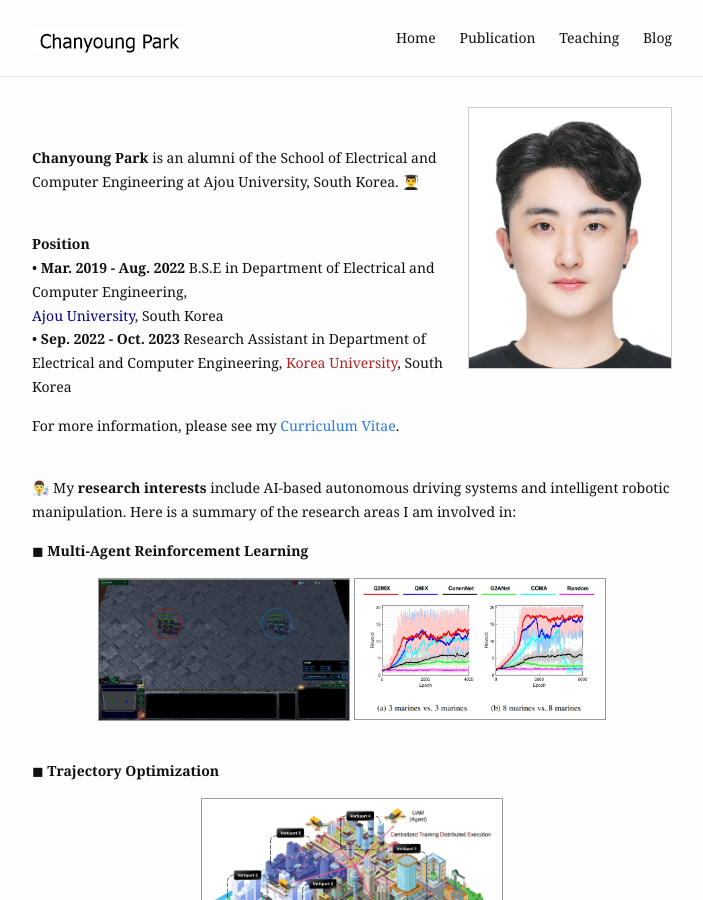
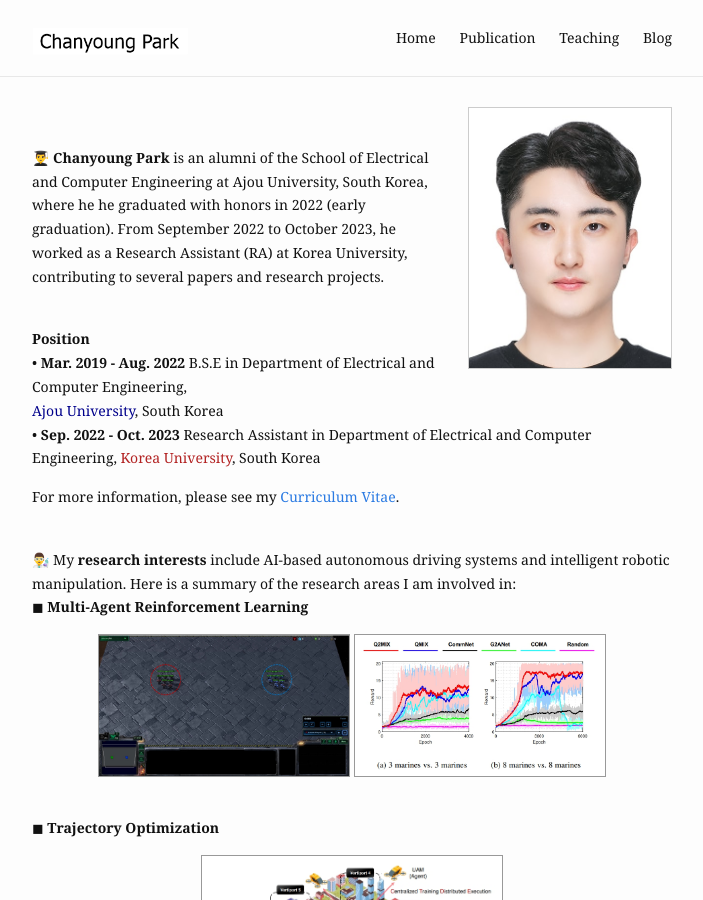
Before and after one commit to cosdeneb/cosdeneb.github.io, a Jekyll site: the page built from index.md, in a window 1280 px wide and 900 px high. Shown: the whole window, without its empty margins (288-991 px from the left). Built offline with Jekyll 4.4.1, drawn with Linux system fonts in a browser that asks for light colours.

Commit message:
Update index.md

```diff
--- a/index.md
+++ b/index.md
@@ -7,8 +7,7 @@
 <br/>
 
 <p>
-  <b>Chanyoung Park</b> is an alumni of the School of Electrical and Computer Engineering at Ajou University, South Korea. 👨‍🎓
-</p>
+  👨‍🎓 <b>Chanyoung Park</b> is an alumni of the School of Electrical and Computer Engineering at Ajou University, South Korea, where he he graduated with honors in 2022 (early graduation). From September 2022 to October 2023, he worked as a Research Assistant (RA) at Korea University, contributing to several papers and research projects.
 
 <p>
   <br/>
```
